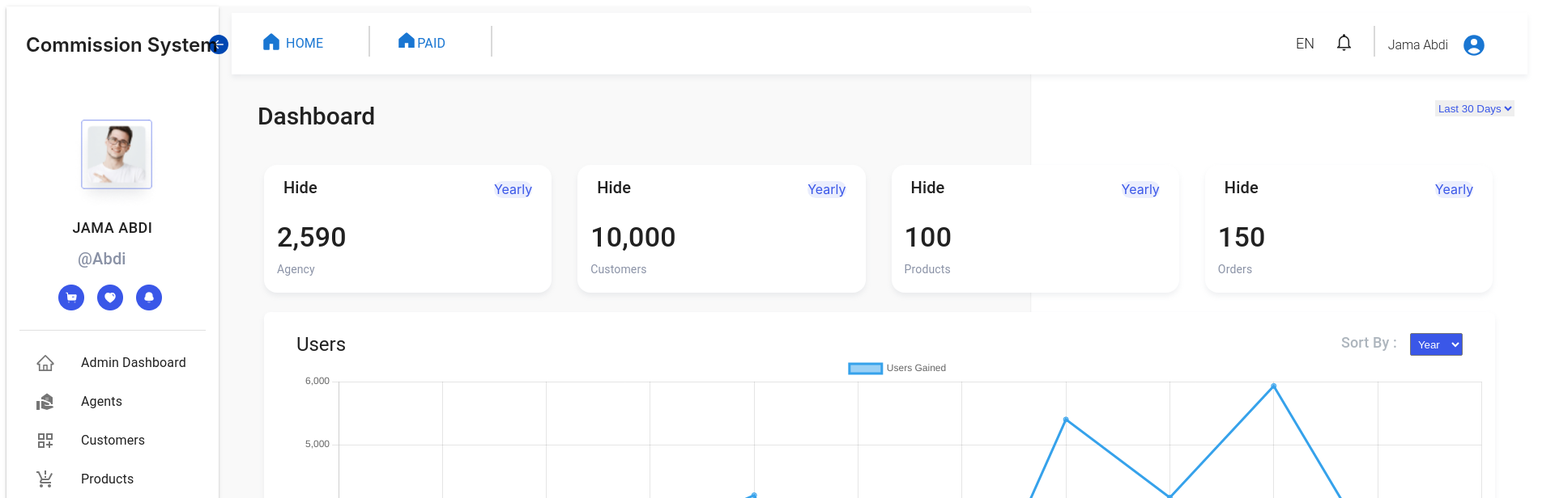
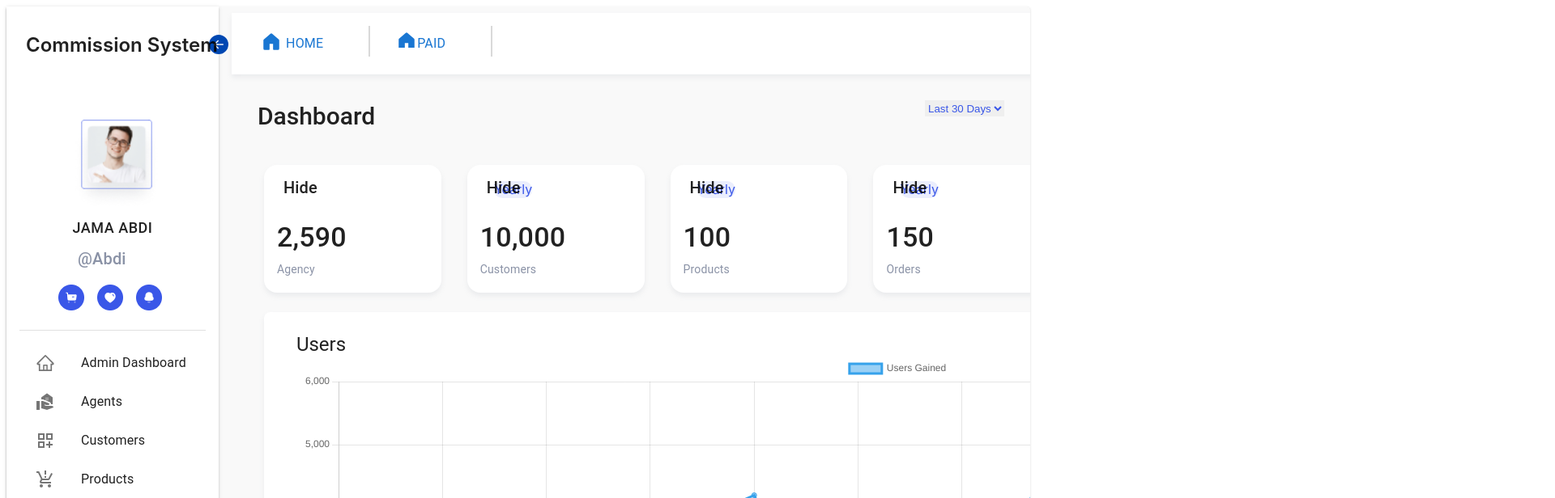
Before and after one commit to yahya-Tech59/Commission-Material, a React (Vite) app: page /dashboard in a window 1280 px wide. Shown: the top 616 px of the page at 81% size, 1920 px wide, since content can reach past the window. Built offline with nearby package versions, Linux system fonts and the light colour scheme; sample sign-in values are in the browser's storage.

Commit message:
hide overFlow width in dashboard

```diff
--- a/src/layouts/Dashboard.jsx
+++ b/src/layouts/Dashboard.jsx
@@ -275,7 +275,14 @@ import { DashboardCard } from "../components/DashboardCard";
 
 export const Dashboard = () => {
   return (
-    <Box sx={{ color: "gray.400", display: "flex", flexDirection: "column" }}>
+    <Box
+      sx={{
+        color: "gray.400",
+        display: "flex",
+        flexDirection: "column",
+        overflowX: "hidden",
+      }}
+    >
       <Box sx={{ ml: 2 }}>
         <Header />
         <Box
```
